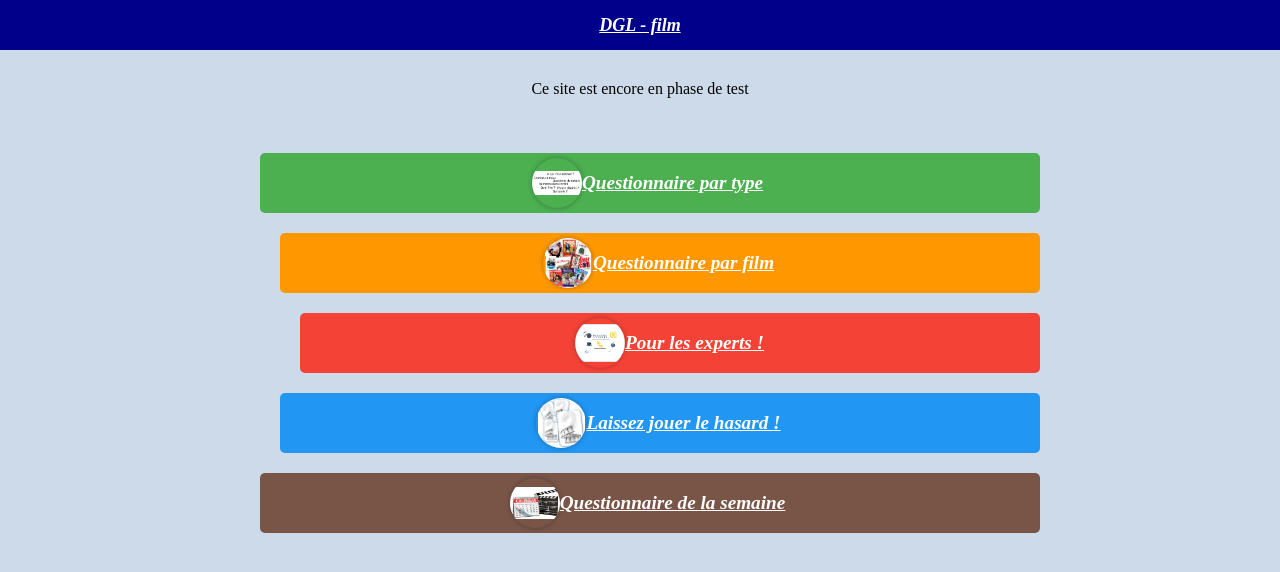
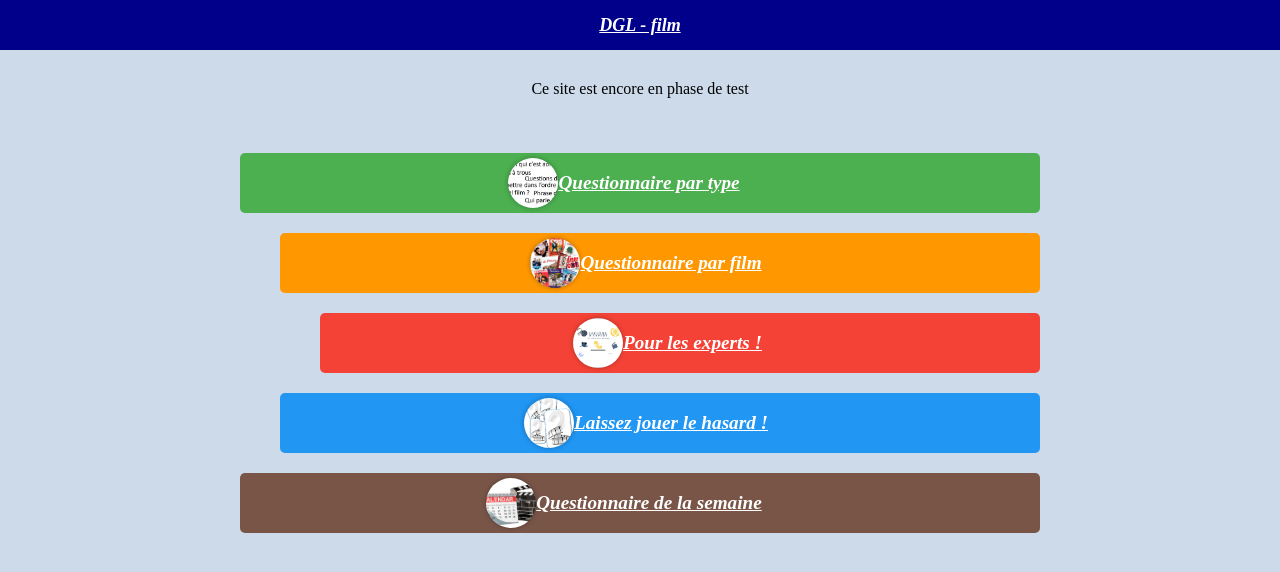
Before and after one commit to GodefroyL/questionnaire-film, a Jekyll site: the page built from index.html, in a window 1280 px wide. Shown: the top 572 px of the page. Built offline with Jekyll 4.4.1, drawn with Linux system fonts in a browser that asks for light colours.

Commit message:
correction accueil v11

```diff
--- a/index.html
+++ b/index.html
@@ -4,7 +4,7 @@ title: Accueil
 ---
 
 <div class="accueil">
-    <a class="bouton_accueil" href="{{ site.url }}/questionnaire.html" style="background-color: #4CAF50;margin-left: 20px;">
+    <a class="bouton_accueil" href="{{ site.url }}/questionnaire.html" style="background-color: #4CAF50;margin-left: 0px;">
         <div class="lien_bouton_accueil">
             <img src="{{ site.url }}/static/images/categorie_type.jpg" alt="Commencer le questionnaire">
             <span>Questionnaire par type</span>
@@ -18,7 +18,7 @@ title: Accueil
         </div>
     </a>
 
-    <a class="bouton_accueil" href="{{ site.url }}/questionnaire.html" style="background-color: #F44336; margin-left: 60px;">
+    <a class="bouton_accueil" href="{{ site.url }}/questionnaire.html" style="background-color: #F44336; margin-left: 80px;">
         <div class="lien_bouton_accueil">
             <img src="{{ site.url }}/static/images/categorie_expert.jpg" alt="Commencer le questionnaire">
             <span>Pour les experts !</span>
@@ -32,7 +32,7 @@ title: Accueil
         </div>
     </a>
 
-    <a class="bouton_accueil" href="{{ site.url }}/questionnaire.html" style="background-color: #795548; margin-left: 20px;">
+    <a class="bouton_accueil" href="{{ site.url }}/questionnaire.html" style="background-color: #795548; margin-left: 0px;">
         <div class="lien_bouton_accueil">
             <img src="{{ site.url }}/static/images/categorie_semaine.jpg" alt="Commencer le questionnaire">
             <span>Questionnaire de la semaine</span>
--- a/static/css/styles.css
+++ b/static/css/styles.css
@@ -73,12 +73,12 @@ div {
 }
 
 .lien_bouton_accueil img {
-    left: -25px;
+    margin-left: -25px;
     height: 50px;
     width: 50px;
     border-radius: 50%;
     box-shadow: 0 0 5px rgba(0, 0, 0, 0.3);
-    object-fit: contain;
+    object-fit: cover;
 }
 
 .bouton_accueil span {
```
